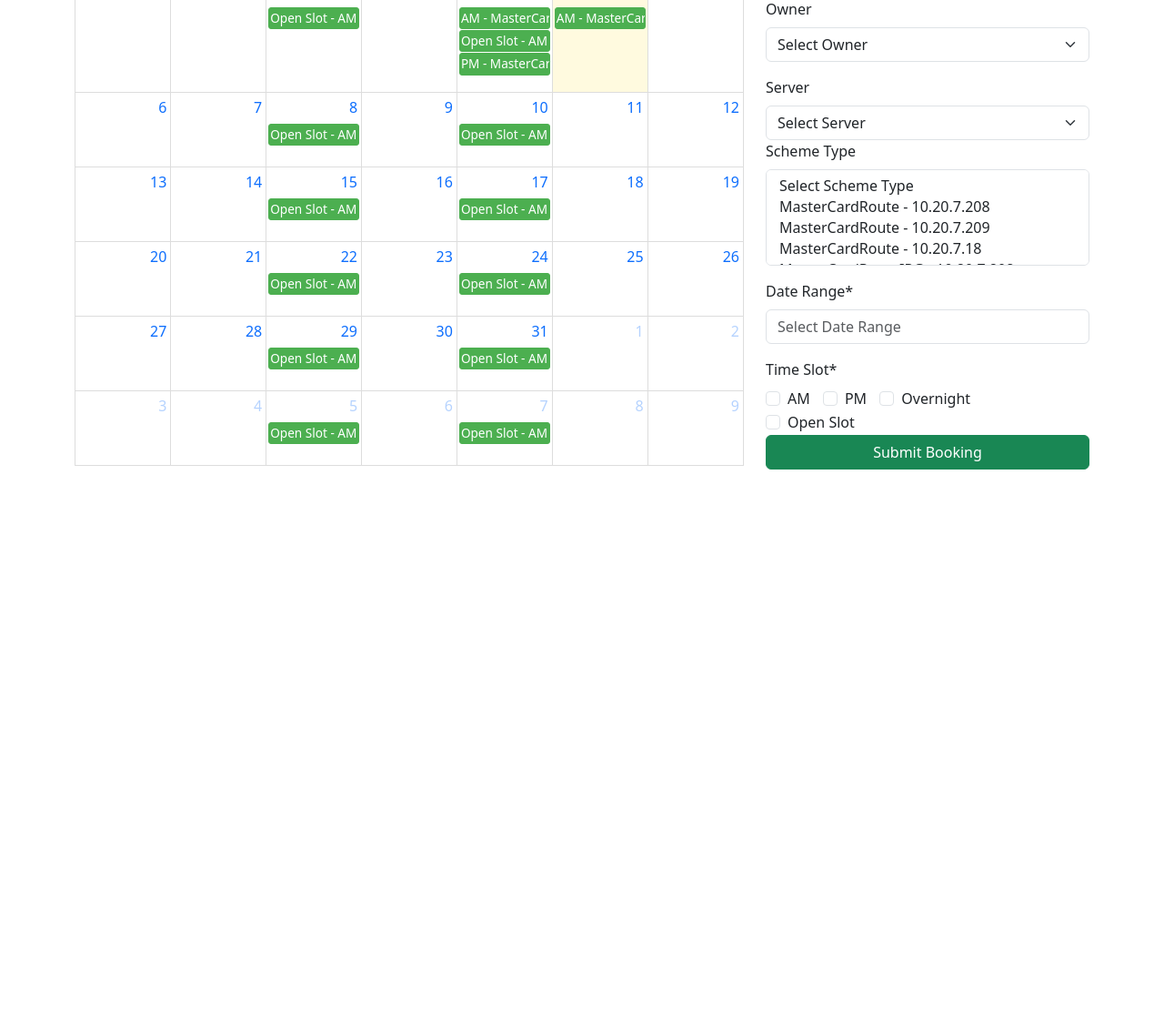
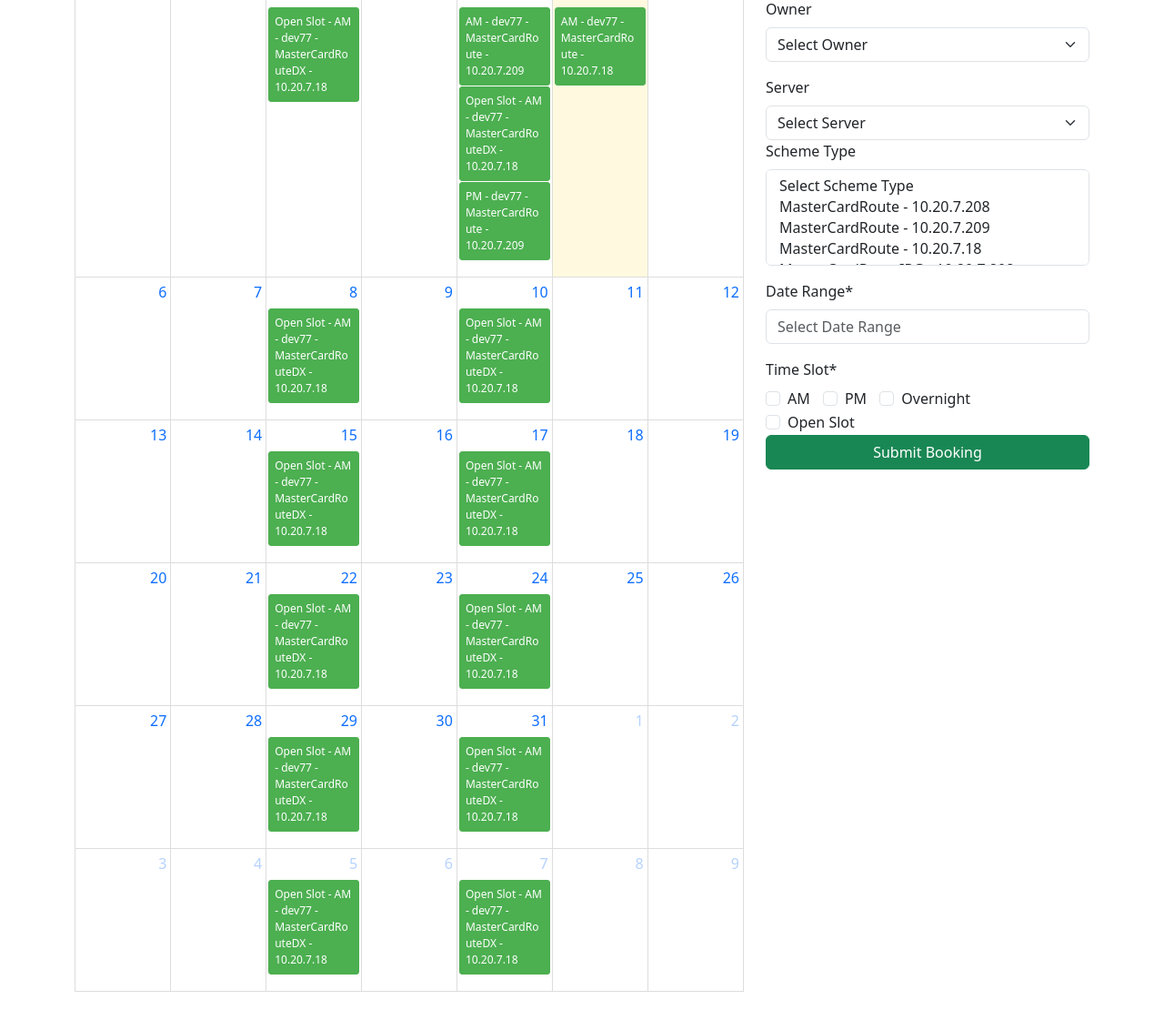
Before and after one commit to durgeshsingh90/AutoMate, a Django app: page /slot_booking/ in a window 1280 px wide. Shown: the part 235-1345 px from the top of the page at 91% size. Before the commit the page ends 751 px from the top, so only its background shows below. Run offline with Django 5.2, Linux system fonts and the light colour scheme; some libraries are stand-ins or nearby versions.

Commit message:
fixed slot_booking and splunkRRN

```diff
--- a/AutoMate/slot_booking/config/servers.json
+++ b/AutoMate/slot_booking/config/servers.json
@@ -1,6 +1,6 @@
 [
     {
-        "server_name": "omnipay",
+        "server_name": "dev77",
         "hostname": "3.249.212.38",
         "color": "#4CAF50"
     },
--- a/AutoMate/slot_booking/static/slot_booking/calendar.css
+++ b/AutoMate/slot_booking/static/slot_booking/calendar.css
@@ -34,6 +34,13 @@
 /* Optionally, remove underlines from titles or text */
 .fc-event-title {
     text-decoration: none !important; /* Ensures no underline for event titles */
+    white-space: normal !important;  /* Allow the title to wrap */
+    word-wrap: break-word;           /* Break long words if needed */
+}
+/* Optional: Add some padding to the event for better readability */
+.fc-daygrid-event {
+    padding: 5px;                    /* Add padding inside the event box */
+    font-size: 12px;                 /* Adjust font size if necessary */
 }
 
 /* General rule for calendar text */
--- a/AutoMate/slot_booking/views.py
+++ b/AutoMate/slot_booking/views.py
@@ -209,12 +209,12 @@
 
     events = []
 
-    # Load the servers with color coding
+    # Load the servers with color coding and server names
     servers = {}
     if CONFIG_DIR.joinpath('servers.json').exists():
         with open(CONFIG_DIR.joinpath('servers.json'), 'r') as servers_file:
             servers_list = json.load(servers_file)
-            servers = {server['hostname']: server['color'] for server in servers_list}
+            servers = {server['hostname']: server for server in servers_list}
 
     # Map repeat_days (e.g., "Tuesday") to crontab day of week numbers
     day_map = {
@@ -224,15 +224,17 @@
 
     for booking in bookings:
         try:
+            # Retrieve the server information
+            server_info = servers.get(booking['server'], {'color': '#000000', 'server_name': booking['server']})
+            server_color = server_info.get('color', '#000000')  # Default to black if no color is found
+            server_name = server_info.get('server_name', booking['server'])
+
             # Handle open slot where start_date and end_date are empty strings
             if booking['start_date'] == "" and booking['end_date'] == "":
                 # Open slot booking logic (based on repeat_days)
                 repeat_days = booking.get('repeat_days', [])
                 time_slots = ', '.join(booking['time_slots']) if isinstance(booking['time_slots'], list) else booking['time_slots']
                 scheme_types = ', '.join(booking['scheme_types']) if isinstance(booking['scheme_types'], list) else booking['scheme_types']
-
-                # Retrieve the color based on the server hostname
-                server_color = servers.get(booking['server'], '#000000')  # Default to black if no color is found
 
                 # For each month, generate events for the specified repeat days
                 for month in range(1, 13):  # Loop through all months
@@ -248,7 +250,7 @@
                         if date.weekday() in [day_map[day] for day in repeat_days]:
                             events.append({
                                 'id': booking['booking_id'],
-                                'title': f"Open Slot - {time_slots} - {scheme_types}",
+                                'title': f"Open Slot - {time_slots} - {server_name} - {scheme_types}",  # Include server_name
                                 'start': date.strftime('%Y-%m-%d'),  # Use the date for the event
                                 'end': None,  # No end date for each event
                                 'color': server_color,  # Assign color based on the server
@@ -258,6 +260,7 @@
                                     'project_name': booking['project_name'],
                                     'owner': booking['owner'],
                                     'server': booking['server'],
+                                    'server_name': server_name,  # Include server name in extended properties
                                     'scheme_types': scheme_types,
                                     'timeslot': time_slots,
                                     'start_date': 'Open',  # Represent as open
@@ -272,14 +275,12 @@
                 start_date = datetime.strptime(booking['start_date'], '%d/%m/%Y')
                 end_date = datetime.strptime(booking['end_date'], '%d/%m/%Y')
 
-                server_color = servers.get(booking['server'], '#000000')  # Default to black if no color is found
-
                 time_slots = ', '.join(booking['time_slots']) if isinstance(booking['time_slots'], list) else booking['time_slots']
                 scheme_types = ', '.join(booking['scheme_types']) if isinstance(booking['scheme_types'], list) else booking['scheme_types']
 
                 events.append({
                     'id': booking['booking_id'],
-                    'title': f"{time_slots} - {scheme_types}",
+                    'title': f"{time_slots} - {server_name} - {scheme_types}",  # Include server_name
                     'start': start_date.strftime('%Y-%m-%d'),
                     'end': end_date.strftime('%Y-%m-%d'),
                     'color': server_color,  # Assign color based on the server
@@ -290,6 +291,7 @@
                         'psp_name': booking.get('psp_name', 'N/A'),  # Include PSP name if available
                         'owner': booking['owner'],
                         'server': booking['server'],
+                        'server_name': server_name,  # Include server name in extended properties
                         'scheme_types': scheme_types,
                         'timeslot': time_slots,
                         'start_date': booking['start_date'],
```
Also changed, not shown: AutoMate/html/SplunkRRN.html (+15 -15 lines).
